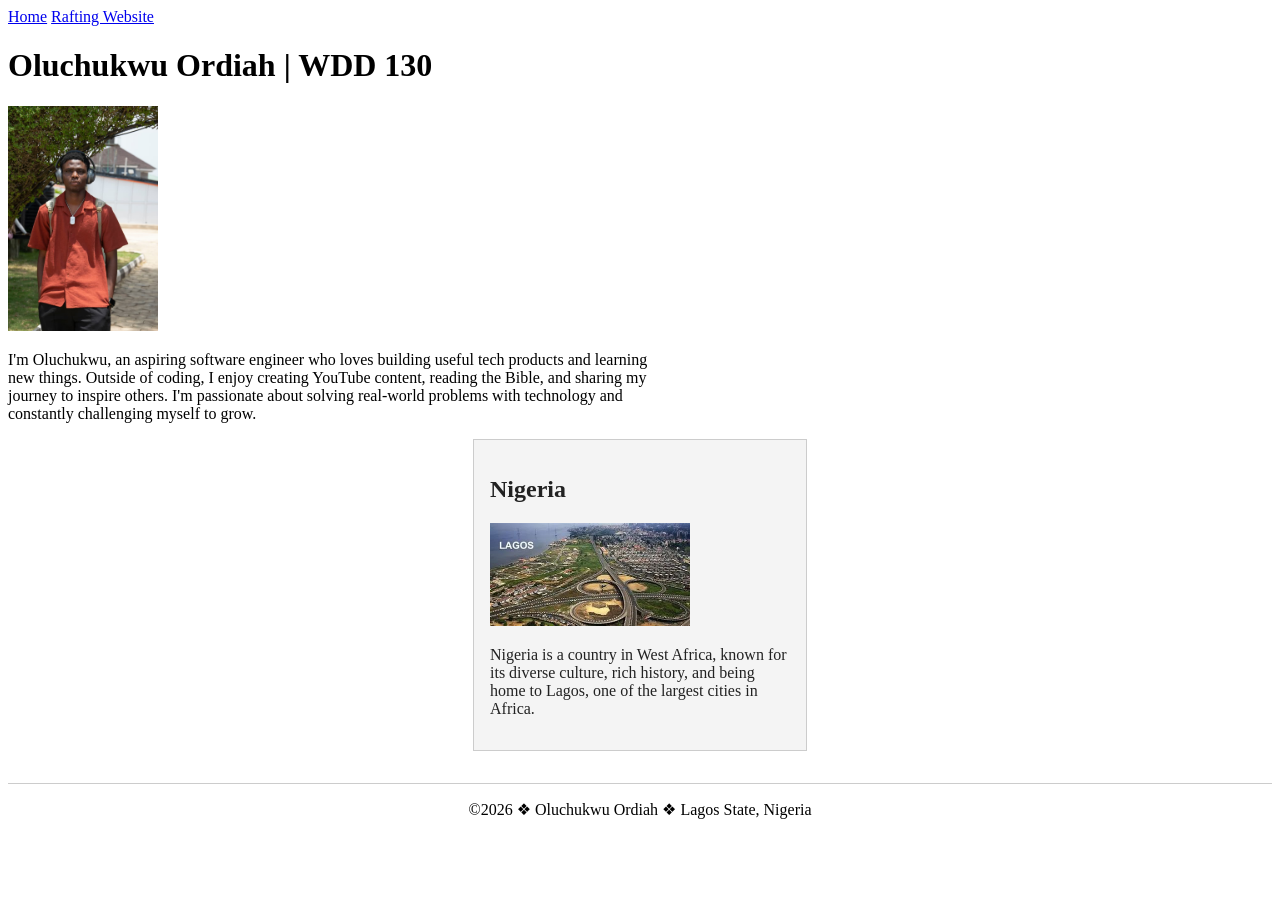
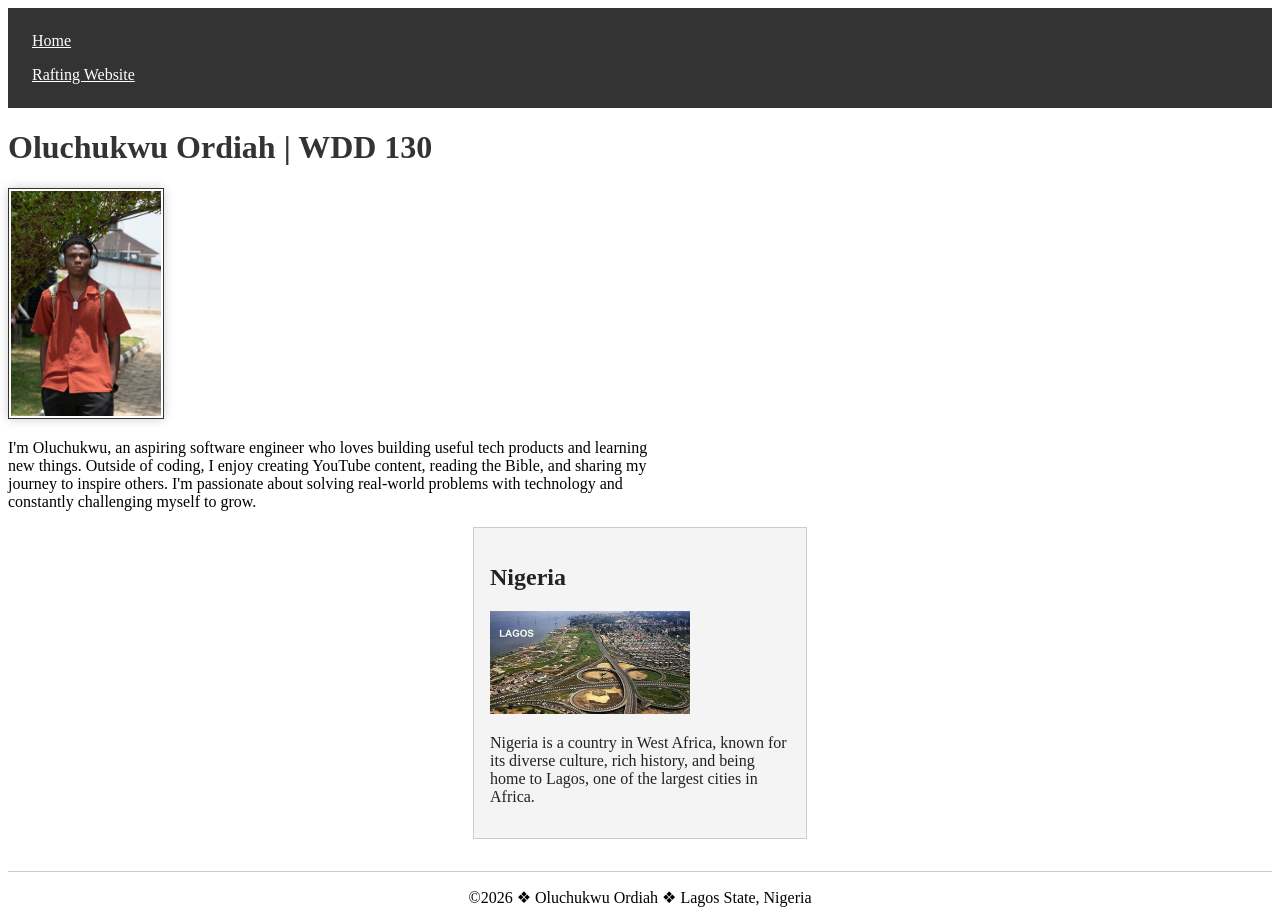
Before and after one commit to theoluordiah/wdd130, a plain HTML site: page index.html in a window 1280 px wide. Before the commit the page ends 835 px from the top, so only its background shows below. Drawn offline with Linux system fonts and the light colour scheme.

Commit message:
week 2 i1

```diff
--- a/styles/styles.css
+++ b/styles/styles.css
@@ -1,3 +1,14 @@
+nav {
+  background-color: #333;
+  padding: 1em;
+}
+
+nav a {
+  color: #fff;
+  padding: 0.5em;
+  display: block;
+}
+
 main {
   max-width: 640px;
 }
@@ -16,9 +27,16 @@ aside img {
   height: auto;
 }
 
+h1 {
+  color: #333;
+}
+
 main img {
   width: 150px;
   height: auto;
+  border: 1px solid #333;
+  padding: 2px;
+  box-shadow: 0 0 10px rgba(0, 0, 0, 0.2);
 }
 
 p {
```
